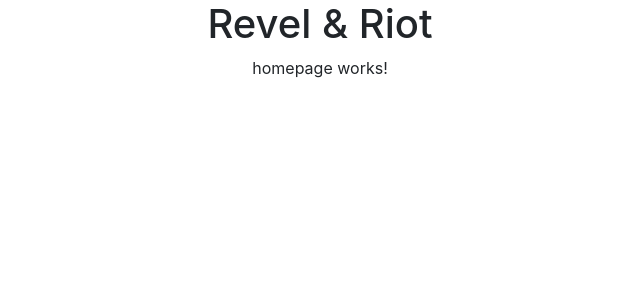
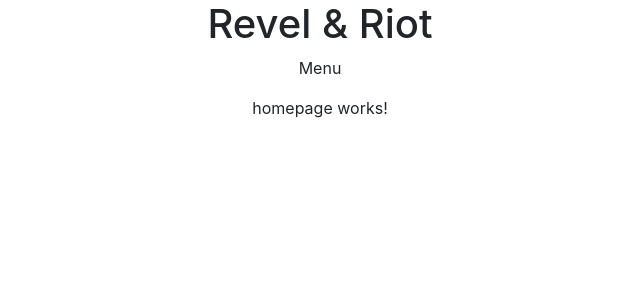
Before and after one commit to klowe27/ecommerce-rebuild, an Angular app: page / in a window 1280 px wide. Shown: the top 300 px of the page, without its empty margins (320-960 px from the left). Built offline with nearby package versions, Linux system fonts and the light colour scheme.

Commit message:
Add basic header component

```diff
--- a/src/app/app.component.html
+++ b/src/app/app.component.html
@@ -1,6 +1,4 @@
 <!--The content below is only a placeholder and can be replaced.-->
 <div style="text-align:center">
-  <h1>
-    Revel & Riot
-  </h1>
+<header></header>
 <router-outlet></router-outlet>
--- a/src/app/app.module.ts
+++ b/src/app/app.module.ts
@@ -5,12 +5,14 @@ import { NgModule } from '@angular/core';
 import { AppComponent } from './app.component';
 import { HomepageComponent } from './homepage/homepage.component';
 import { routing } from './app.routing';
+import { HeaderComponent } from './header/header.component';
 
 
 @NgModule({
   declarations: [
     AppComponent,
-    HomepageComponent
+    HomepageComponent,
+    HeaderComponent
   ],
   imports: [
     BrowserModule,
--- /dev/null
+++ b/src/app/header/header.component.html
@@ -0,0 +1,2 @@
+<h1>Revel & Riot</h1>
+<p>Menu</p>
--- /dev/null
+++ b/src/app/header/header.component.ts
@@ -0,0 +1,15 @@
+import { Component, OnInit } from '@angular/core';
+
+@Component({
+  selector: 'header',
+  templateUrl: './header.component.html',
+  styleUrls: ['./header.component.css']
+})
+export class HeaderComponent implements OnInit {
+
+  constructor() { }
+
+  ngOnInit() {
+  }
+
+}
```
Also changed, not shown: src/app/header/header.component.css (added), 1 other file (tests, documents, lock files or other folders).
